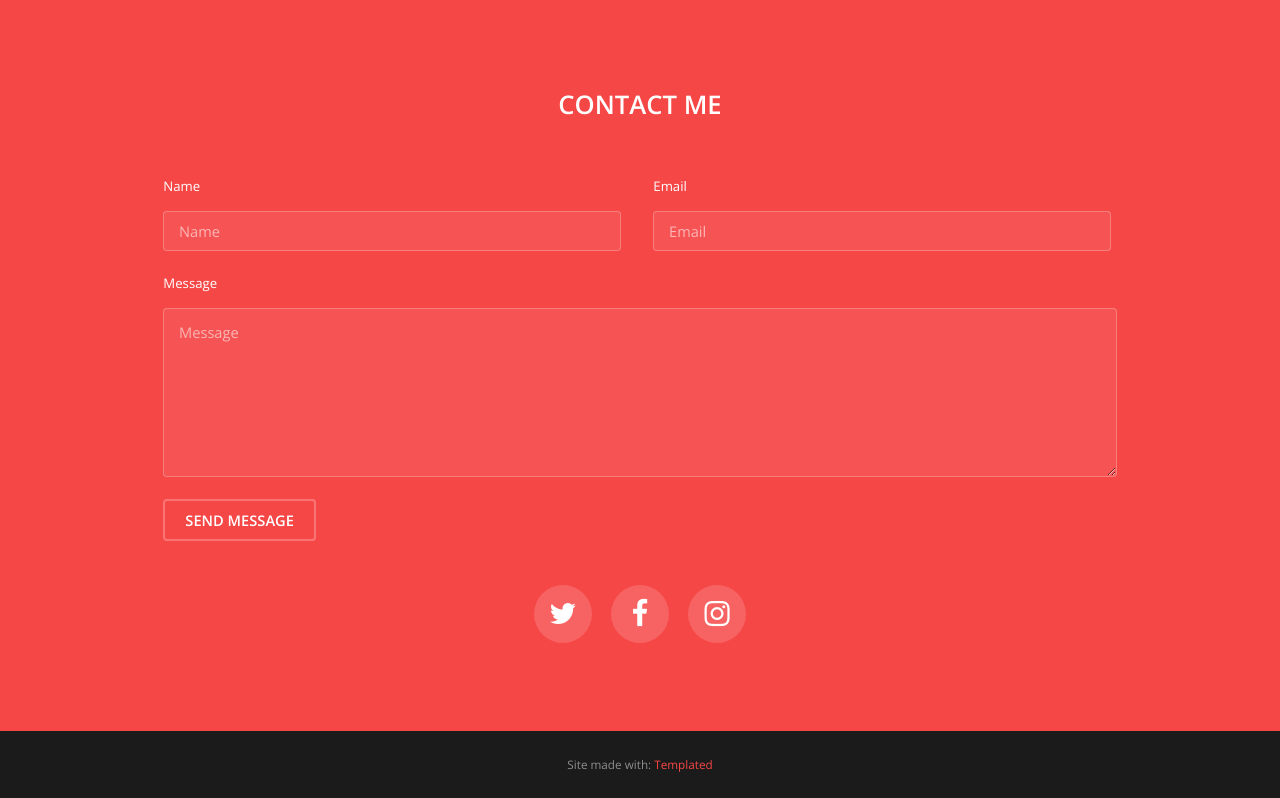
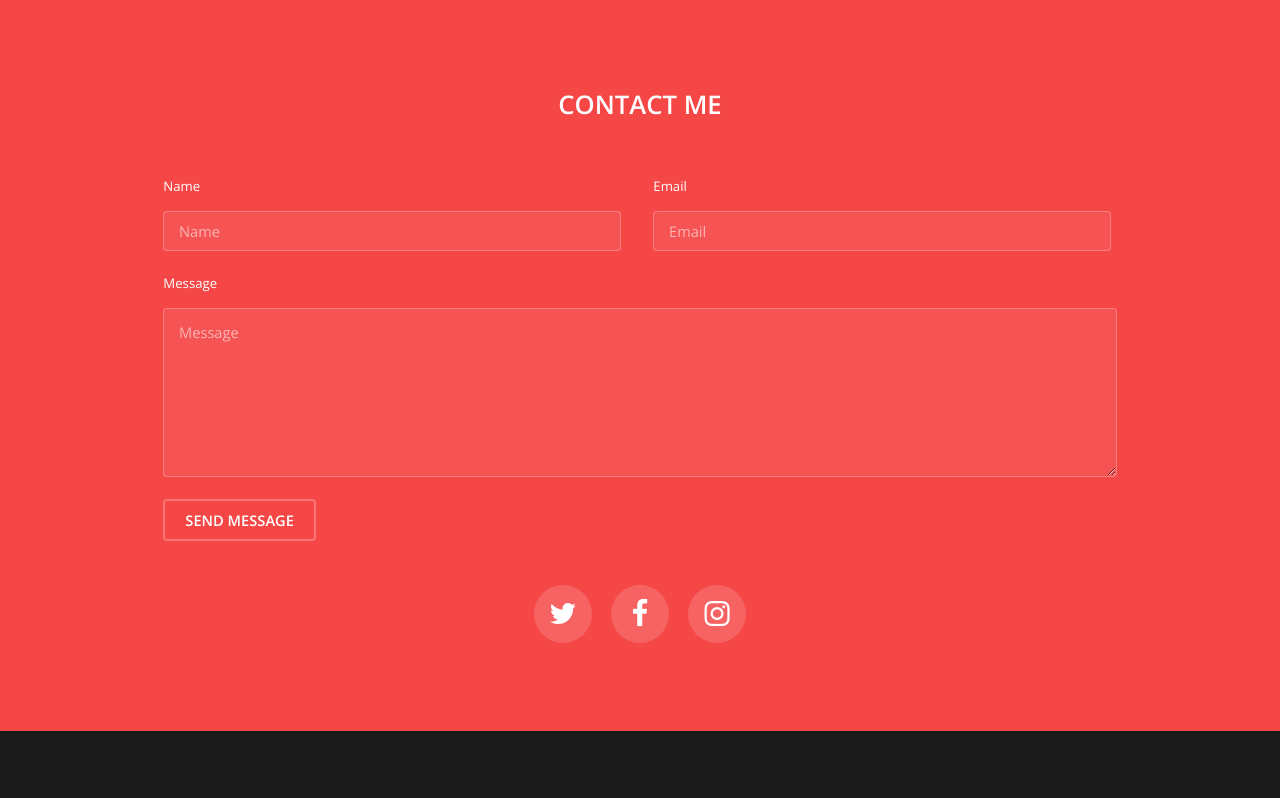
Before and after one commit to hardwork5888/mega-animation, a plain HTML site: page generic.html in a window 1280 px wide. Shown: the part 1354-2152 px from the top of the page. After the commit the page ends 2085 px from the top, so only its background shows below. Drawn offline with nearby package versions, Linux system fonts and the light colour scheme.

Commit message:
generic.html

```diff
--- a/generic.html
+++ b/generic.html
@@ -54,8 +54,5 @@
 						<li><a href="#" class="icon round fa-facebook"><span class="label">Facebook</span></a></li>
 						<li><a href="#" class="icon round fa-instagram"><span class="label">Instagram</span></a></li>
 					</ul></div>
-			</footer><div class="copyright">
-			Site made with: <a href="https://templated.co/">Templated</a>
-		</div>
-		<!-- Scripts -->
+
 			<script src="assets/js/jquery.min.js"></script><script src="assets/js/jquery.scrolly.min.js"></script><script src="assets/js/jquery.scrollex.min.js"></script><script src="assets/js/skel.min.js"></script><script src="assets/js/util.js"></script><script src="assets/js/main.js"></script></body></html>
```
